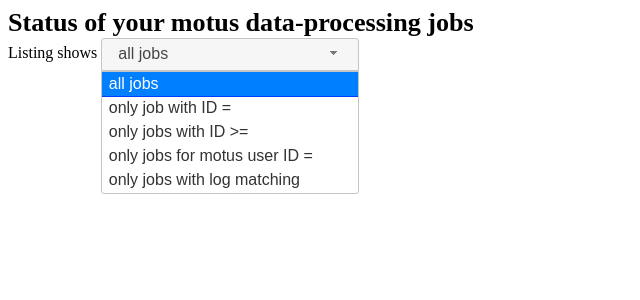
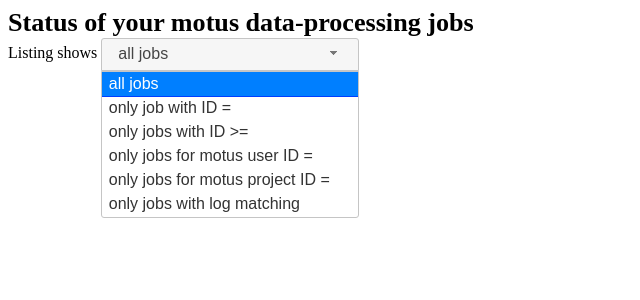
Before and after one commit to MotusWTS/motusServer, a PHP site: page /custom/status2.html in a window 1280 px wide, after a click on "all jobs". Shown: the top 300 px of the page, without its empty margins (0-640 px from the left). Run offline with PHP 8.4, Linux system fonts and the light colour scheme; some libraries are stand-ins or nearby versions.

Commit message:
allow selection/sort of jobs by project ID

```diff
--- a/inst/scripts/www/status2.css
+++ b/inst/scripts/www/status2.css
@@ -55,6 +55,10 @@
     text-align: center;
 }
 
+.job_motus_project_id {
+    text-align: center;
+}
+
 .jobs_heading {
     font-weight: bold;
     font-size-adjust: 0.75;
--- a/inst/scripts/www/status2.html
+++ b/inst/scripts/www/status2.html
@@ -64,6 +64,7 @@
           <option value="id">only job with ID = </option>
           <option value="idnear">only jobs with ID >= </option>
           <option value="motusUserID">only jobs for motus user ID = </option>
+          <option value="motusProjectID">only jobs for motus project ID = </option>
           <option value="log">only jobs with log matching</option>
         </select>
         <input type="text" id="find_job_key" value="">
@@ -85,7 +86,8 @@
       <table class="jobs_table">
         <tr class="jobs_table_heading">
           <th><span class="sort_heading" sort_field="id">Job ID</span></th>
-          <th><span class="sort_heading" sort_field="motusUserID">Motus User ID</span></th>
+          <th><span class="sort_heading" sort_field="motusUserID">User ID</span></th>
+          <th><span class="sort_heading" sort_field="motusProjectID">Project ID</span></th>
           <th><span class="sort_heading" sort_field="type">Type</span></th>
           <th><span class="sort_heading" sort_field="ctime">Created</span></th>
           <th><span class="sort_heading" sort_field="mtime">Last Activity</span></th>
@@ -96,6 +98,7 @@
         <tr class="jobs_table_row" job_id="⟦id⟧" id="jobs_table_row⟦id⟧">
           <td class="job_id">⟦id⟧</td>
           <td class="job_motus_user_id">⟦motusUserID⟧
+          <td class="job_motus_project_id">⟦motusProjectID⟧
           <td class="job_type">⟦type⟧</td>
           <td class="timestamp">⟦fmt_ctime⟧</td>
           <td class="timestamp">⟦fmt_mtime⟧</td>
--- a/inst/scripts/www/status2.js
+++ b/inst/scripts/www/status2.js
@@ -173,6 +173,9 @@
     };
     if (state.selector.motusUserID) {
         pars.select = {userID: state.selector.motusUserID}
+    } else if (state.selector.motusProjectID) {
+        pars.select = {projectID: state.selector.motusProjectID}
+        pars.options.includeUnknownProjects = false;
     } else if (state.selector.id) {
         pars.select = {jobID: state.selector.id}
         pars.order.sortBy = "id";
@@ -326,6 +329,7 @@
                                {
                                    details:x,
                                    log:json[0].log_,
+                                   summary:json[0].summary_,
                                    fmt_ctime:function(i) {
                                        return fmt_time(this.ctime[i])
                                    },
@@ -427,6 +431,9 @@
     case "motusUserID":
         state.selector = {motusUserID: findVal};
         break;
+    case "motusProjectID":
+        state.selector = {motusProjectID: findVal};
+        break;
     case "log":
         state.selector = {log: findVal};
         break;
```
